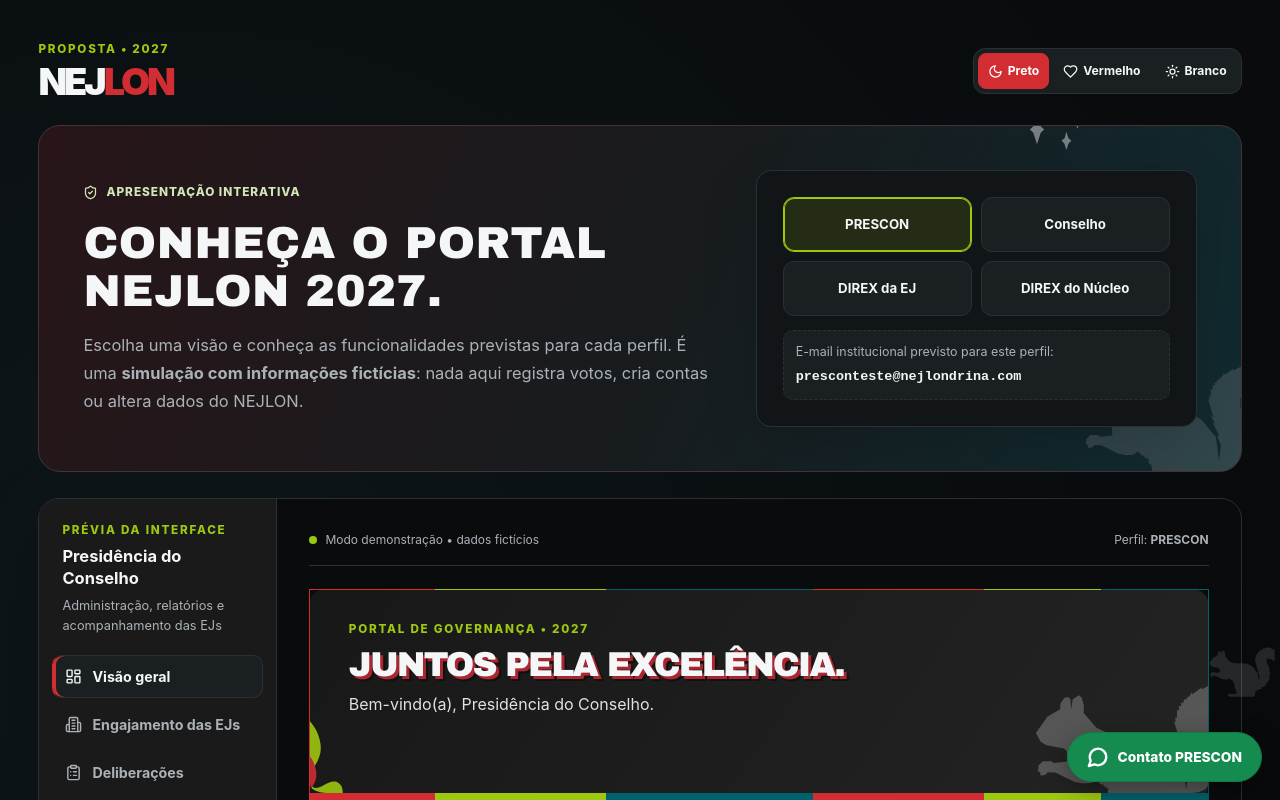
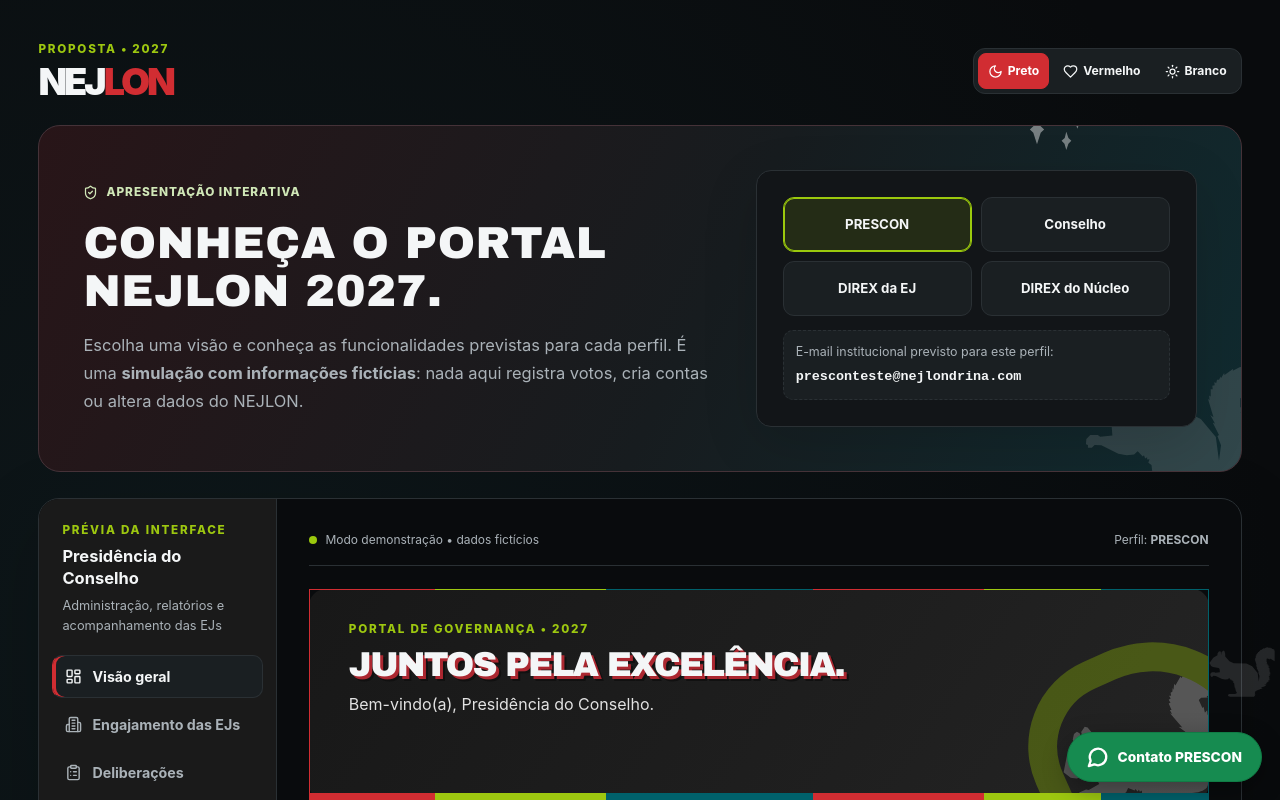
Before and after one commit to geisilyvargas-unect/portal-nejlon-2027, a Next.js app in the folder portal-nejlon-2027/: page /login in a window 1280 px wide. Shown: the top 800 px of the page. Built offline with nearby package versions, Linux system fonts and the light colour scheme.

Commit message:
style: aplicar recortes gráficos e formas orgânicas do portfólio

```diff
--- a/portal-nejlon-2027/app/nejlon-theme.css
+++ b/portal-nejlon-2027/app/nejlon-theme.css
@@ -42,3 +42,13 @@ html[data-theme="light"],html[data-theme="dark"],html[data-theme="red"]{--lime:v
 ::selection{background:var(--nejlon-lime);color:var(--nejlon-lime-ink)}
 :where(.hero,.panel,.report-kpi,.profile-box)[data-accent="lime"]{border-left:4px solid var(--nejlon-lime)}
 :where(.nav-link,button,.button)[data-accent="lime"].active{background:var(--nejlon-lime);color:#111;border-color:var(--nejlon-lime)}
+
+
+/* Assinatura gráfica: recorte em estrela e curva verde-limão. */
+.hero{position:relative;isolation:isolate;overflow:hidden}
+.hero::after{content:"";position:absolute;right:-62px;bottom:-83px;width:176px;height:176px;border:29px solid var(--nejlon-lime);border-radius:44% 56% 55% 45%;transform:rotate(-24deg);pointer-events:none;z-index:0}
+.hero::before{content:"";position:absolute;top:18px;right:23px;width:18px;height:28px;background:#fff;clip-path:polygon(50% 0,64% 35%,100% 50%,64% 65%,50% 100%,36% 65%,0 50%,36% 35%);pointer-events:none}
+.hero>*{position:relative;z-index:1}
+html[data-theme="light"] .hero::before{background:#111}
+@media(max-width:600px){.hero::after{width:108px;height:108px;border-width:17px;right:-50px;bottom:-50px;opacity:.5}}
+@media print{.hero::before,.hero::after{display:none}}
```
